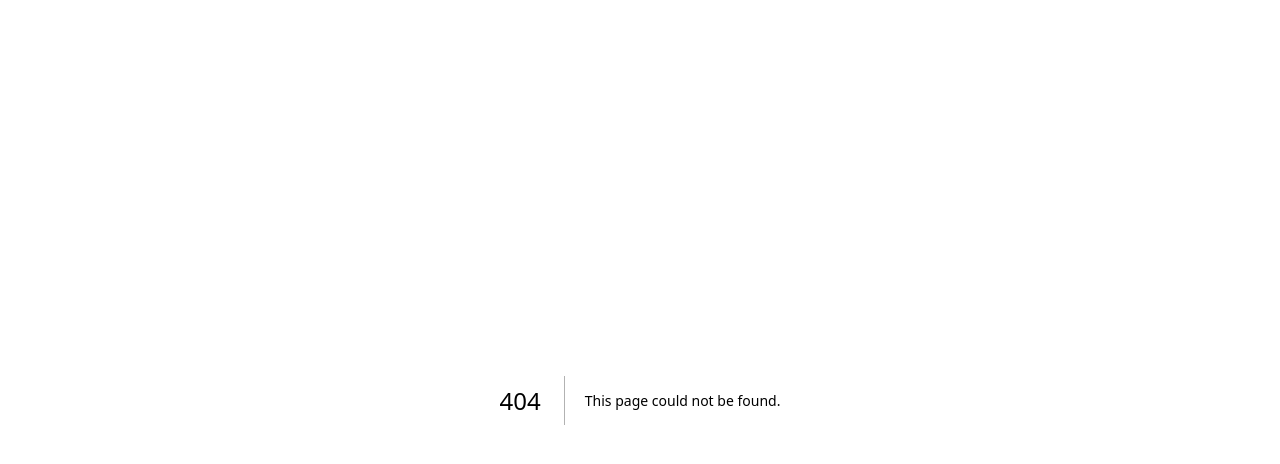
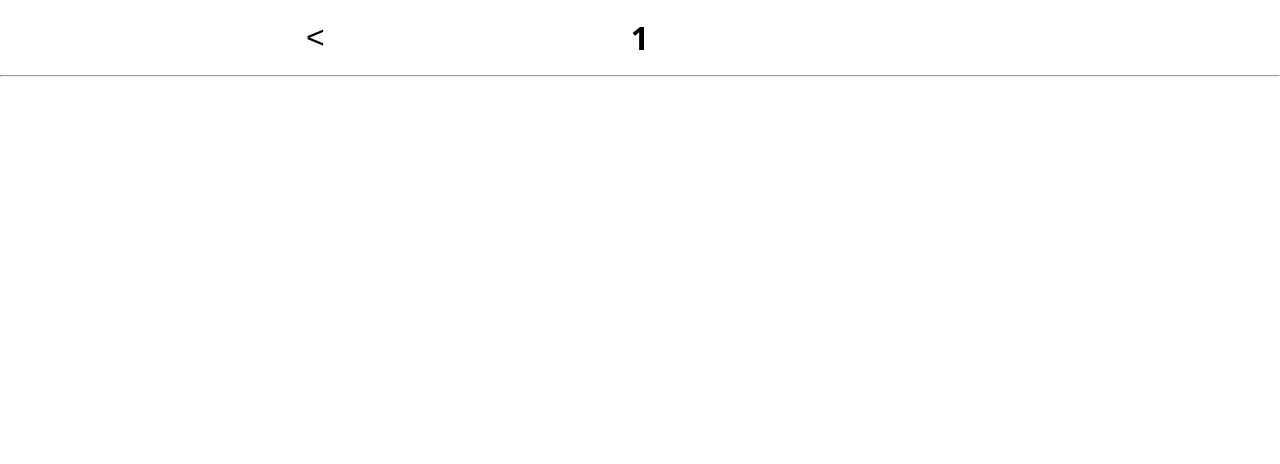
Before and after one commit to ThysBat/worldbuilding-tool, a Next.js app: page /project/1 in a window 1280 px wide. Before the commit this address had no page. Shown: the top 464 px of the page. Built offline with nearby package versions, Linux system fonts and the light colour scheme.

Commit message:
save new project and get redirected to project page

```diff
--- /dev/null
+++ b/components/Button/index.js
@@ -0,0 +1,10 @@
+import styled from "styled-components";
+
+export default function Button({ children }) {
+  return <StyledButton>{children}</StyledButton>;
+}
+
+export const StyledButton = styled.button`
+  border: none;
+  background-color: unset;
+`;
--- a/package.json
+++ b/package.json
@@ -16,6 +16,7 @@
     "next": "13.2.3",
     "react": "18.2.0",
     "react-dom": "18.2.0",
+    "slugify": "^1.6.6",
     "styled-components": "^5.3.8"
   },
   "devDependencies": {
--- a/pages/_app.js
+++ b/pages/_app.js
@@ -1,33 +1,63 @@
 import GlobalStyle from "../styles";
 import Head from "next/head";
+import slugify from "slugify";
+import { useState } from "react";
+import { useRouter } from "next/router";
 
 export default function App({ Component, pageProps }) {
+  const [projectsMockData, setProjectsMockData] = useState(projectsList);
+  const router = useRouter();
+
+  function handleAddProject(projectName) {
+    const nextId = projectsMockData.length + 1;
+    const slug = slugify(projectName, { lower: true });
+
+    setProjectsMockData([
+      ...projectsMockData,
+      {
+        id: nextId,
+        name: projectName,
+        slug: slug,
+      },
+    ]);
+
+    router.push(`/project/${slug}`);
+  }
+
   return (
     <>
       <GlobalStyle />
       <Head>
         <title>Capstone Project</title>
       </Head>
-      <Component {...pageProps} projectsData={projectsMockData} />
+      <Component
+        {...pageProps}
+        projectsMockData={projectsMockData}
+        handleAddProject={handleAddProject}
+      />
     </>
   );
 }
 
-const projectsMockData = [
+const projectsList = [
   {
     id: 1,
     name: "Over the Skies",
+    slug: "over-the-skies",
   },
   {
     id: 2,
     name: "Aventurien",
+    slug: "aventurien",
   },
   {
     id: 3,
     name: "Space World",
+    slug: "space-world",
   },
   {
     id: 4,
     name: "Middle Earth",
+    slug: "middle-earth",
   },
 ];
--- /dev/null
+++ b/pages/project/[slug].js
@@ -0,0 +1,47 @@
+import { useRouter } from "next/router";
+import Heading from "../../components/Heading";
+import { StyledButton } from "../../components/Button";
+import styled from "styled-components";
+
+export default function ProjectPage() {
+  const router = useRouter();
+  const { slug } = router.query;
+
+  if (!slug) return <p>Loading...</p>;
+
+  // later on the project name will be saved seperately
+  const projectName = slug.charAt(0).toUpperCase() + slug.slice(1);
+
+  return (
+    <>
+      <Header>
+        <ButtonContainer>
+          {/* use a svg for the back button when it comes to styling */}
+          <Button onClick={() => router.back()}>{"<"}</Button>
+        </ButtonContainer>
+        <Heading>{projectName}</Heading>
+        <Placeholder></Placeholder>
+      </Header>
+      <hr />
+    </>
+  );
+}
+
+const Header = styled.header`
+  display: flex;
+`;
+
+const ButtonContainer = styled.div`
+  flex: 1;
+  display: flex;
+  align-items: center;
+  justify-content: center;
+`;
+
+const Button = styled(StyledButton)`
+  font-size: 2rem;
+`;
+
+const Placeholder = styled.div`
+  flex: 1;
+`;
```
Also changed, not shown: components/NewProjectInput/index.js (renamed from components/NewFolderInput/index.js, +11 -7 lines), components/ProjectsList/index.js (+9 -4 lines), pages/index.js (+5 -2 lines), 1 other file (tests, documents, lock files or other folders).
